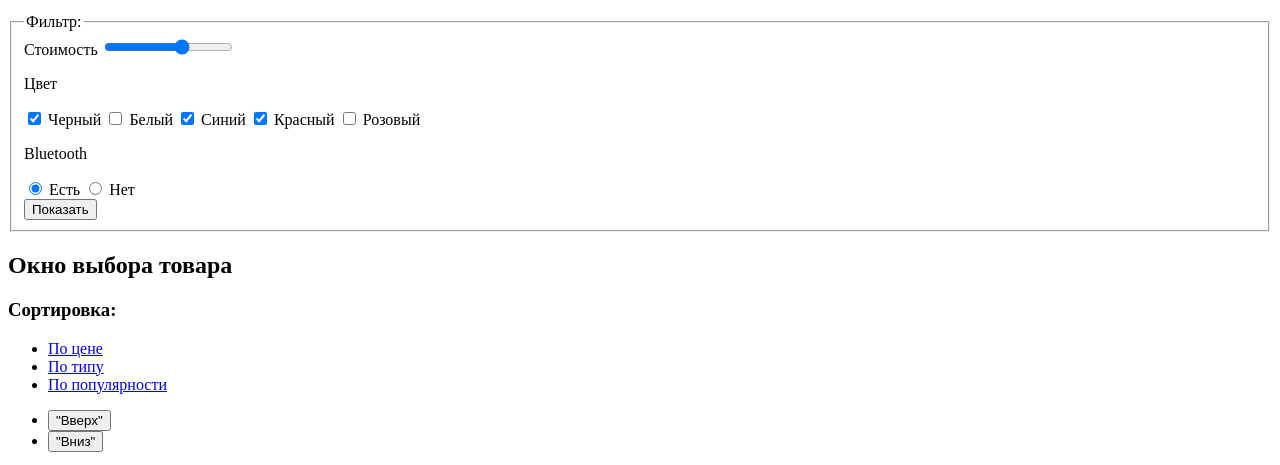
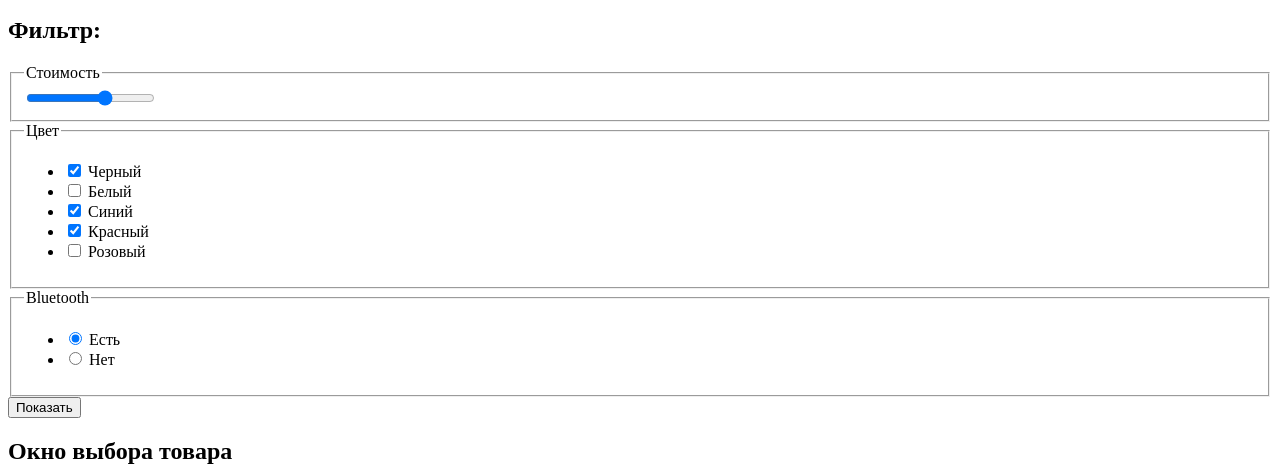
Before and after one commit to Fu11mOOn/671871-device, a plain HTML site: page inner.html in a window 1280 px wide. Shown: the part 519-984 px from the top of the page. Drawn offline with Linux system fonts and the light colour scheme.

Commit message:
Улучшил разметку форм

```diff
--- a/inner.html
+++ b/inner.html
@@ -2,7 +2,7 @@
 <html lang="ru">
   <head>
     <meta charset="utf-8">
-    <title>Каталог товаров</title>
+    <title>Моноподы для селфи</title>
   </head>
   <body>
     <header class="main-header">
@@ -77,39 +77,55 @@
         </li>
         <li>Моноподы для селфи</li>
       </ul>
-      <div class="filter">
+      <section class="filter">
+        <h2>Фильтр:</h2>
         <form action="https://echo.htmlacademy.ru" method="post">
-          <fieldset class="filter-form">
-            <legend>Фильтр:</legend>
-            <div class="price">
-              <label for="price">Стоимость</label>
+          <fieldset class="product-price">
+            <legend>Стоимость</legend>
             <!-- Как сделать 2 ползунка?) -->
             <input id="price" type="range" name="price" value="5000" step="100" max="8000">
-            </div>
-            <div class="product-color">
-              <p>Цвет</p>
+          </fieldset>
+          <fieldset class="product-color">
+            <legend>Цвет</legend>
+            <ul class="product-color-list">
+              <li class="product-color-item">
                 <input id="black-color" type="checkbox" name="black-color" checked>
                 <label for="black-color">Черный</label>
+              </li>
+              <li class="product-color-item">
                 <input id="white-color" type="checkbox" name="white-color">
                 <label for="white-color">Белый</label>
+              </li>
+              <li class="product-color-item">
                 <input id="blue-color" type="checkbox" name="blue-color" checked>
                 <label for="blue-color">Синий</label>
+              </li>
+              <li class="product-color-item">
                 <input id="red-color" type="checkbox" name="red-color" checked>
                 <label for="red-color">Красный</label>
+              </li>
+              <li class="product-color-item">
                 <input id="pink-color" type="checkbox" name="pink-color">
                 <label for="pink-color">Розовый</label>
-            </div>
-            <div class="bluetooth">
-              <p>Bluetooth</p>
+              </li>
+            </ul>
+          </fieldset>
+          <fieldset class="bluetooth">
+            <legend>Bluetooth</legend>
+            <ul class="bluetooh-list">
+              <li class="bluetooth-item">
                 <input id="bluetooth-yes" type="radio" name="bluetooth" value="yes" checked>
                 <label for="bluetooth-yes">Есть</label>
+              </li>
+              <li class="bluetooth-item">
                 <input id="bluetooth-no" type="radio" name="bluetooth" value="no">
                 <label for="bluetooth-no">Нет</label>
-            </div>
+              </li>
+            </ul>
+          </fieldset>
           <button class="button">Показать</button>
-          </fieldset>
         </form>
-      </div>
+      </section>
       <section class="selection-box">
         <h2 class="visually-hidden">Окно выбора товара</h2>
         <section class="sorting">
```
Also changed, not shown: index.html (+1 -1 lines). Lines whose indentation alone changed are shown as unchanged.
